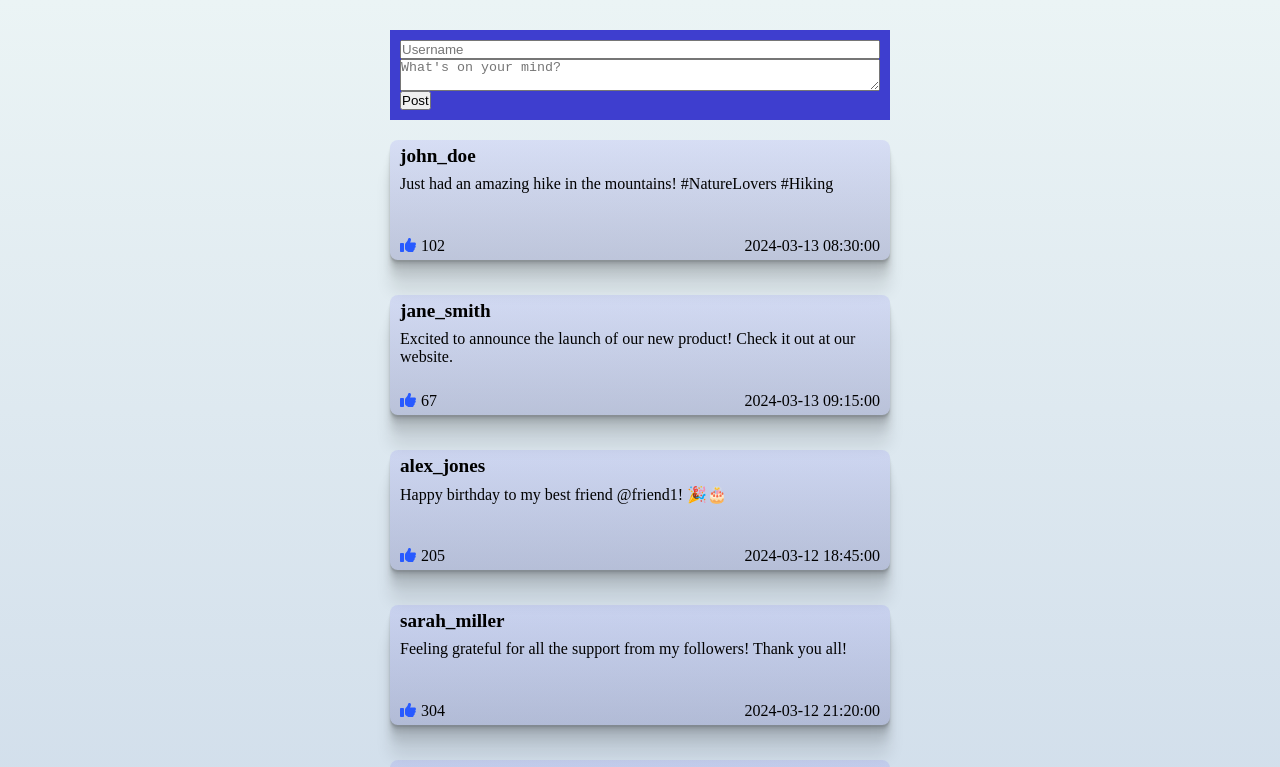
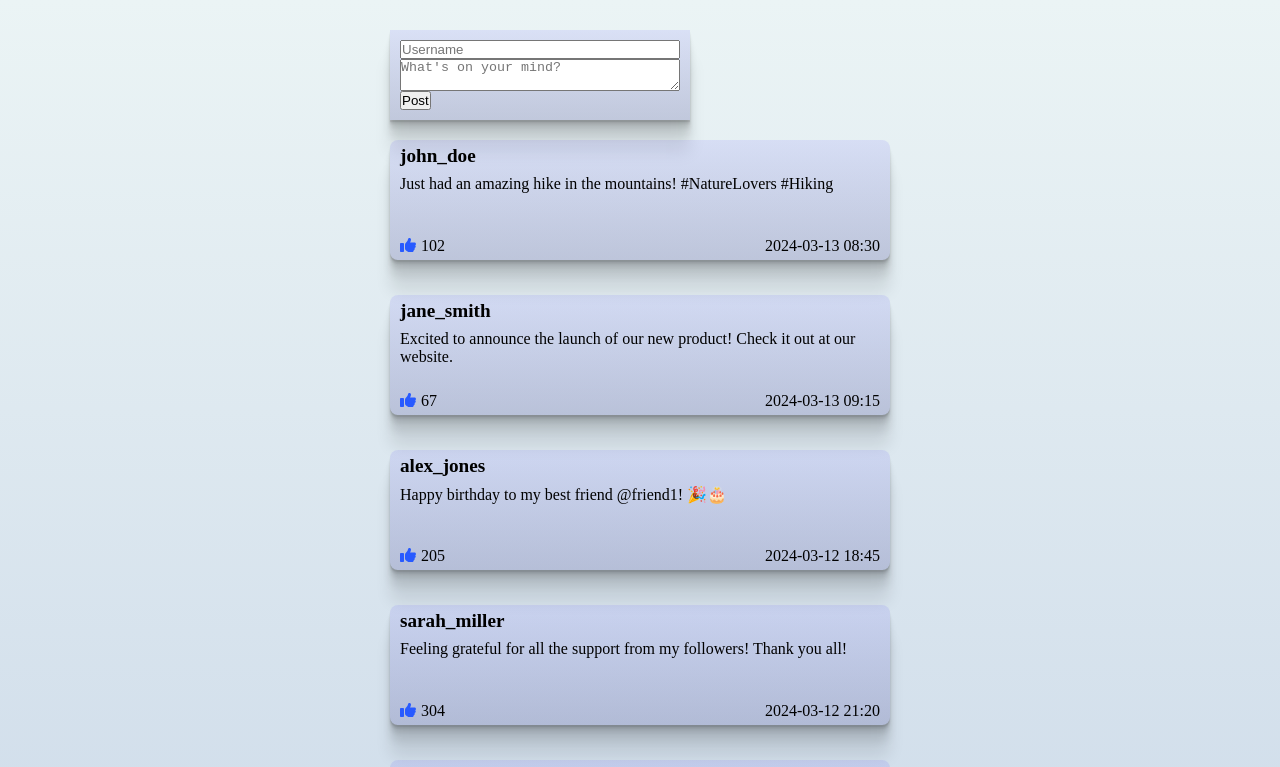
Before and after one commit to bendik-kodehode/React---Social-Media-Feed, a React (Vite) app: page / in a window 1280 px wide. Shown: the top 767 px of the page. Built offline with nearby package versions, Linux system fonts and the light colour scheme.

Commit message:
Removed digits representing seconds in displayed time.

```diff
--- a/src/AddPost/AddPost.jsx
+++ b/src/AddPost/AddPost.jsx
@@ -14,7 +14,7 @@ function AddPost({setPosts}) {
     };
 
     return (
-        <form onSubmit={handleSubmit} className={style.content}>
+        <form onSubmit={handleSubmit}>
             <input type="text" name="username" placeholder="Username" autoComplete="off" required></input>
             <textarea name="content" placeholder="What's on your mind?" autoComplete="off" required></textarea>
             <button type="submit">Post</button>
--- a/src/AddPost/AddPost.module.css
+++ b/src/AddPost/AddPost.module.css
@@ -6,9 +6,12 @@ button {
     width: fit-content;
 }
 
-.content {
-    background-color: rgb(62, 62, 207);
+form {
+    background: linear-gradient(to top, rgba(40, 38, 126, 0.2), rgba(72, 58, 255, 0.1));
+    box-shadow: rgba(0, 0, 0, 0.09) 0px 2px 1px, rgba(0, 0, 0, 0.09) 0px 4px 2px, rgba(0, 0, 0, 0.09) 0px 8px 4px, rgba(0, 0, 0, 0.09) 0px 16px 8px, rgba(0, 0, 0, 0.09) 0px 32px 16px;
     display: flex;
     flex-direction: column;
     padding: 10px;
+    max-width: 300px;
+    width: 100%;
 }
--- a/src/Post/Post.jsx
+++ b/src/Post/Post.jsx
@@ -3,7 +3,10 @@ import { FontAwesomeIcon } from '@fortawesome/react-fontawesome'
 import { faThumbsUp } from '@fortawesome/free-solid-svg-icons'
 
 function Post({post : {username, content, likes, timestamp}, index}) {
-    const cleanedTimestamp = timestamp.replace("T", " ").replace("Z", " ");
+    const cleanedTimestamp = timestamp
+        .replace("T", " ")
+        .replace("Z", "")
+        .replace(/:\d{2}$/, "");
 
     return (
         <li className={style.card} key={index}>
```
